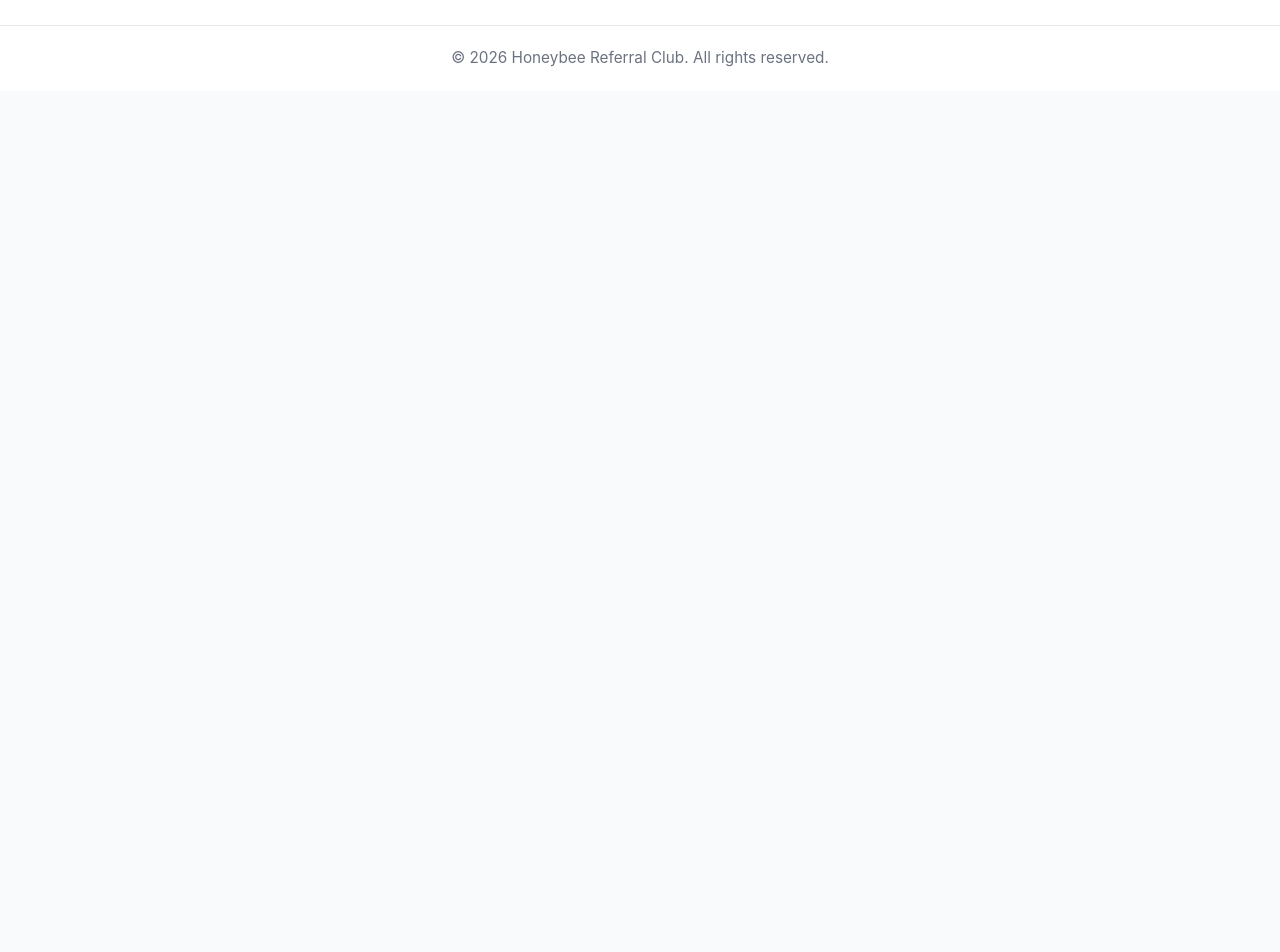
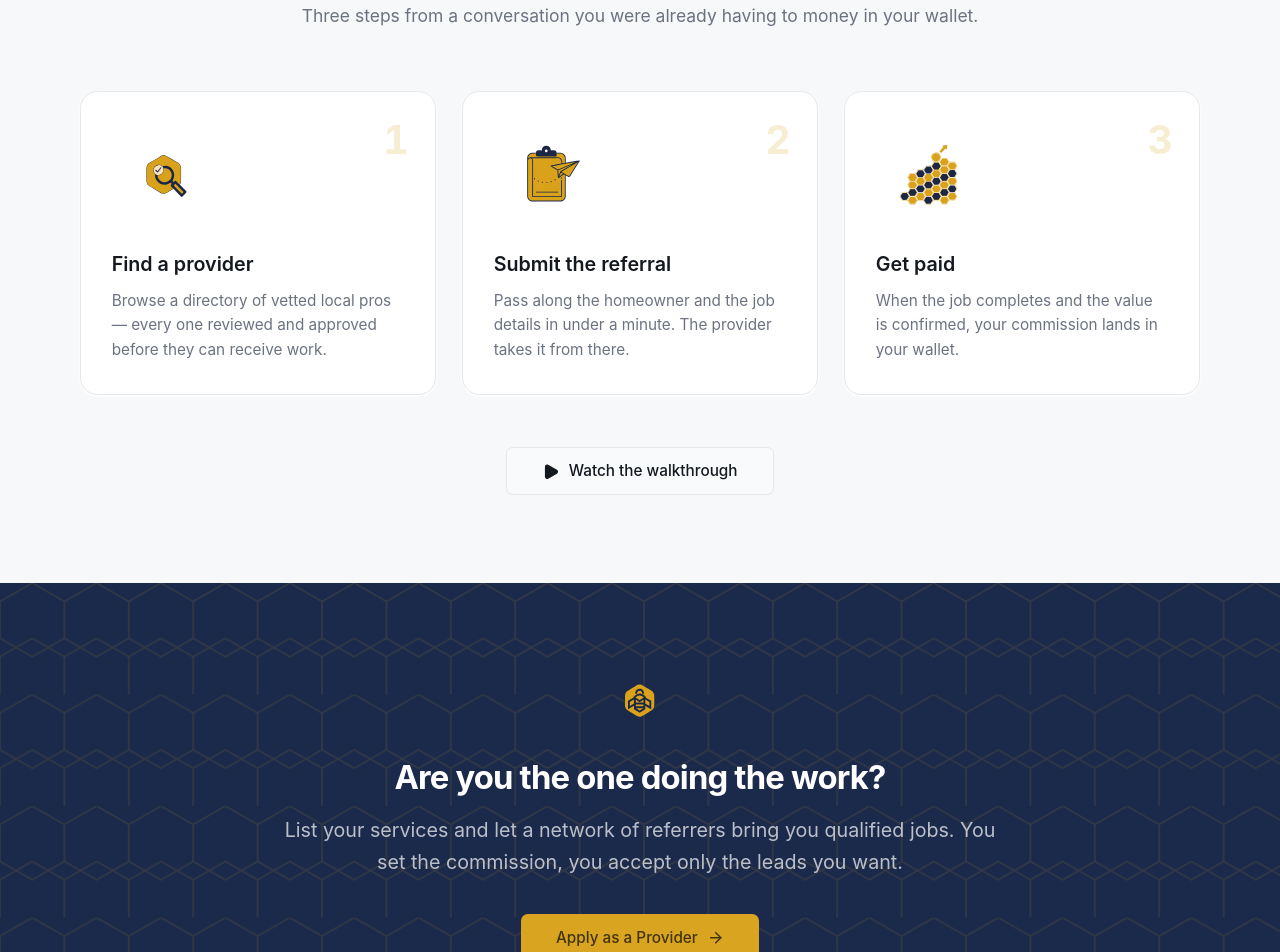
Before and after one commit to matthewmakh/HoneyBee, a Next.js app: page / in a window 1280 px wide. Shown: the part 1460-2412 px from the top of the page. Before the commit the page ends 1551 px from the top, so only its background shows below. Built offline with nearby package versions, Linux system fonts and the light colour scheme; no server answers; a web font is replaced by a local one.

Commit message:
Landing: bring over the How it works and provider CTA sections
Both copied from the design branch unchanged — the three step illustrations
and the navy honeycomb provider band — placed after the role-aware CTA grid
so the Bee Club copy above them is untouched.

```diff
--- a/src/app/page.tsx
+++ b/src/app/page.tsx
@@ -10,8 +10,28 @@ import {
   TrendingUp,
   Users,
   Shield,
+  Play,
+  ArrowRight,
   LucideIcon,
 } from 'lucide-react';
+
+const STEPS = [
+  {
+    illustration: '/illustrations/step-find.svg',
+    title: 'Find a provider',
+    body: 'Browse a directory of vetted local pros — every one reviewed and approved before they can receive work.',
+  },
+  {
+    illustration: '/illustrations/step-submit.svg',
+    title: 'Submit the referral',
+    body: 'Pass along the homeowner and the job details in under a minute. The provider takes it from there.',
+  },
+  {
+    illustration: '/illustrations/step-earn.svg',
+    title: 'Get paid',
+    body: 'When the job completes and the value is confirmed, your commission lands in your wallet.',
+  },
+];
 
 interface Cta {
   key: string;
@@ -224,6 +244,75 @@ export default async function Home() {
             })}
           </div>
         </section>
+
+        {/* How it works */}
+        <section className="bg-muted/40 py-20">
+          <div className="container mx-auto px-4">
+            <div className="mx-auto max-w-2xl text-center">
+              <h2 className="text-3xl font-bold tracking-tight">How it works</h2>
+              <p className="mt-3 text-muted-foreground">
+                Three steps from a conversation you were already having to money in your wallet.
+              </p>
+            </div>
+
+            <ol className="mx-auto mt-14 grid max-w-5xl gap-6 md:grid-cols-3">
+              {STEPS.map((step, i) => (
+                <li
+                  key={step.title}
+                  className="relative rounded-2xl border bg-card p-7 shadow-card transition-shadow hover:shadow-soft"
+                >
+                  <span className="absolute right-6 top-6 text-4xl font-bold tabular-nums text-[hsl(var(--gold))]/20">
+                    {i + 1}
+                  </span>
+                  <Image
+                    src={step.illustration}
+                    alt=""
+                    width={120}
+                    height={120}
+                    className="h-24 w-24"
+                  />
+                  <h3 className="mt-5 text-lg font-semibold">{step.title}</h3>
+                  <p className="mt-2 text-sm leading-relaxed text-muted-foreground">{step.body}</p>
+                </li>
+              ))}
+            </ol>
+
+            <div className="mt-12 text-center">
+              <Link href="/demo">
+                <Button variant="outline" size="lg" className="gap-2">
+                  <Play className="h-4 w-4 fill-current" />
+                  Watch the walkthrough
+                </Button>
+              </Link>
+            </div>
+          </div>
+        </section>
+
+        {/* Provider CTA */}
+        <section className="relative overflow-hidden bg-[hsl(var(--primary))] py-20 text-white">
+          <Honeycomb className="text-[hsl(var(--gold))]" opacity={0.12} />
+          <div className="container relative mx-auto px-4">
+            <div className="mx-auto max-w-2xl text-center">
+              <LogoMark inverted className="mx-auto h-14 w-14" />
+              <h2 className="mt-6 text-3xl font-bold tracking-tight">
+                Are you the one doing the work?
+              </h2>
+              <p className="mt-4 text-lg leading-relaxed text-white/70">
+                List your services and let a network of referrers bring you qualified jobs.
+                You set the commission, you accept only the leads you want.
+              </p>
+              <Link href="/register?provider=true" className="mt-8 inline-block">
+                <Button
+                  size="lg"
+                  className="gap-2 bg-[hsl(var(--gold))] px-8 text-[hsl(var(--gold-foreground))] hover:bg-[hsl(var(--gold))]/90"
+                >
+                  Apply as a Provider
+                  <ArrowRight className="h-4 w-4" />
+                </Button>
+              </Link>
+            </div>
+          </div>
+        </section>
       </main>
 
       <footer className="border-t bg-card">
```
